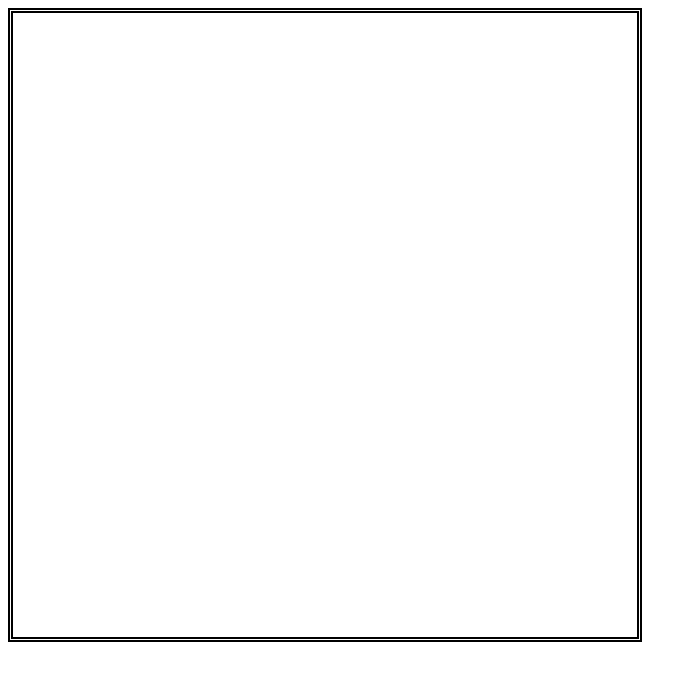
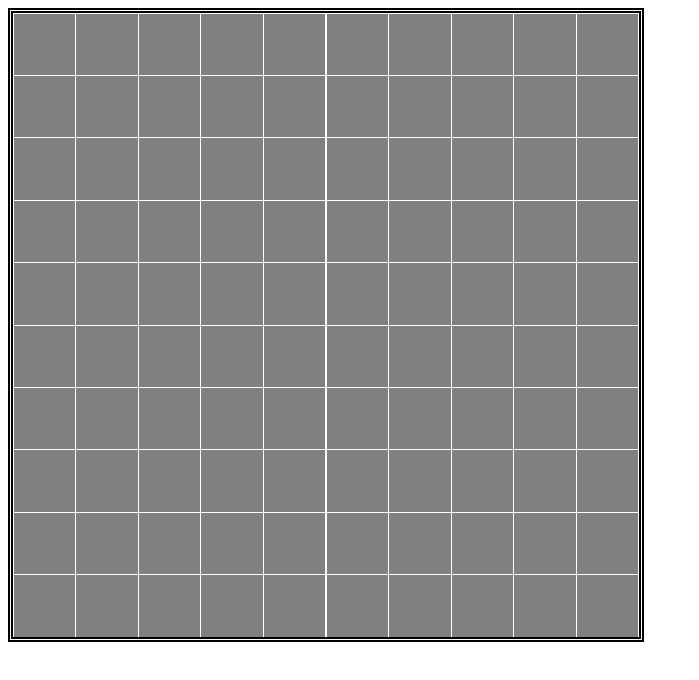
Before and after one commit to Iverson989/playground, a plain HTML site: page index.html in a window 1280 px wide. Shown: the whole page, without its empty margins (0-699 px from the left). Drawn offline with Linux system fonts and the light colour scheme.

Commit message:
set grid to 10x10, adjusted gridlets to be better centered

```diff
--- a/index.html
+++ b/index.html
@@ -26,6 +26,90 @@
       <div class="gridlet"></div>
       <div class="gridlet"></div>
       <div class="gridlet"></div>
+      <div class="gridlet"></div>
+      <div class="gridlet"></div>
+      <div class="gridlet"></div>
+      <div class="gridlet"></div>
+      <div class="gridlet"></div>
+      <div class="gridlet"></div>
+      <div class="gridlet"></div>
+      <div class="gridlet"></div>
+      <div class="gridlet"></div>
+      <div class="gridlet"></div>
+      <div class="gridlet"></div>
+      <div class="gridlet"></div>
+      <div class="gridlet"></div>
+      <div class="gridlet"></div>
+      <div class="gridlet"></div>
+      <div class="gridlet"></div>
+      <div class="gridlet"></div>
+      <div class="gridlet"></div>
+      <div class="gridlet"></div>
+      <div class="gridlet"></div>
+      <div class="gridlet"></div>
+      <div class="gridlet"></div>
+      <div class="gridlet"></div>
+      <div class="gridlet"></div>
+      <div class="gridlet"></div>
+      <div class="gridlet"></div>
+      <div class="gridlet"></div>
+      <div class="gridlet"></div>
+      <div class="gridlet"></div>
+      <div class="gridlet"></div>
+      <div class="gridlet"></div>
+      <div class="gridlet"></div>
+      <div class="gridlet"></div>
+      <div class="gridlet"></div>
+      <div class="gridlet"></div>
+      <div class="gridlet"></div>
+      <div class="gridlet"></div>
+      <div class="gridlet"></div>
+      <div class="gridlet"></div>
+      <div class="gridlet"></div>
+      <div class="gridlet"></div>
+      <div class="gridlet"></div>
+      <div class="gridlet"></div>
+      <div class="gridlet"></div>
+      <div class="gridlet"></div>
+      <div class="gridlet"></div>
+      <div class="gridlet"></div>
+      <div class="gridlet"></div>
+      <div class="gridlet"></div>
+      <div class="gridlet"></div>
+      <div class="gridlet"></div>
+      <div class="gridlet"></div>
+      <div class="gridlet"></div>
+      <div class="gridlet"></div>
+      <div class="gridlet"></div>
+      <div class="gridlet"></div>
+      <div class="gridlet"></div>
+      <div class="gridlet"></div>
+      <div class="gridlet"></div>
+      <div class="gridlet"></div>
+      <div class="gridlet"></div>
+      <div class="gridlet"></div>
+      <div class="gridlet"></div>
+      <div class="gridlet"></div>
+      <div class="gridlet"></div>
+      <div class="gridlet"></div>
+      <div class="gridlet"></div>
+      <div class="gridlet"></div>
+      <div class="gridlet"></div>
+      <div class="gridlet"></div>
+      <div class="gridlet"></div>
+      <div class="gridlet"></div>
+      <div class="gridlet"></div>
+      <div class="gridlet"></div>
+      <div class="gridlet"></div>
+      <div class="gridlet"></div>
+      <div class="gridlet"></div>
+      <div class="gridlet"></div>
+      <div class="gridlet"></div>
+      <div class="gridlet"></div>
+      <div class="gridlet"></div>
+      <div class="gridlet"></div>
+      <div class="gridlet"></div>
+      <div class="gridlet"></div>
     </div>
   </body>
 </html>
--- a/style.css
+++ b/style.css
@@ -1,9 +1,9 @@
 #grid-div {
   display: grid;
-  grid-template-columns: 1fr 1fr 1fr 1fr;
-  grid-template-rows: 1fr 1fr 1fr 1fr;
+  grid-template-columns: 1fr 1fr 1fr 1fr 1fr 1fr 1fr 1fr 1fr 1fr;
+  grid-template-rows: 1fr 1fr 1fr 1fr 1fr 1fr 1fr 1fr 1fr 1fr;
   min-height: 39rem;
-  max-width: 624px;
+  max-width: 626px;
   border: thick double #000;
 }
 
@@ -12,10 +12,11 @@
 }
 
 .gridlet {
-  background-color: white;
+  background-color: grey;
   height: 95%;
   width: 95%;
   margin: 1%;
+  padding: 2px 0px 0px 2px;
 }
 
 .gridlet:hover {
```
